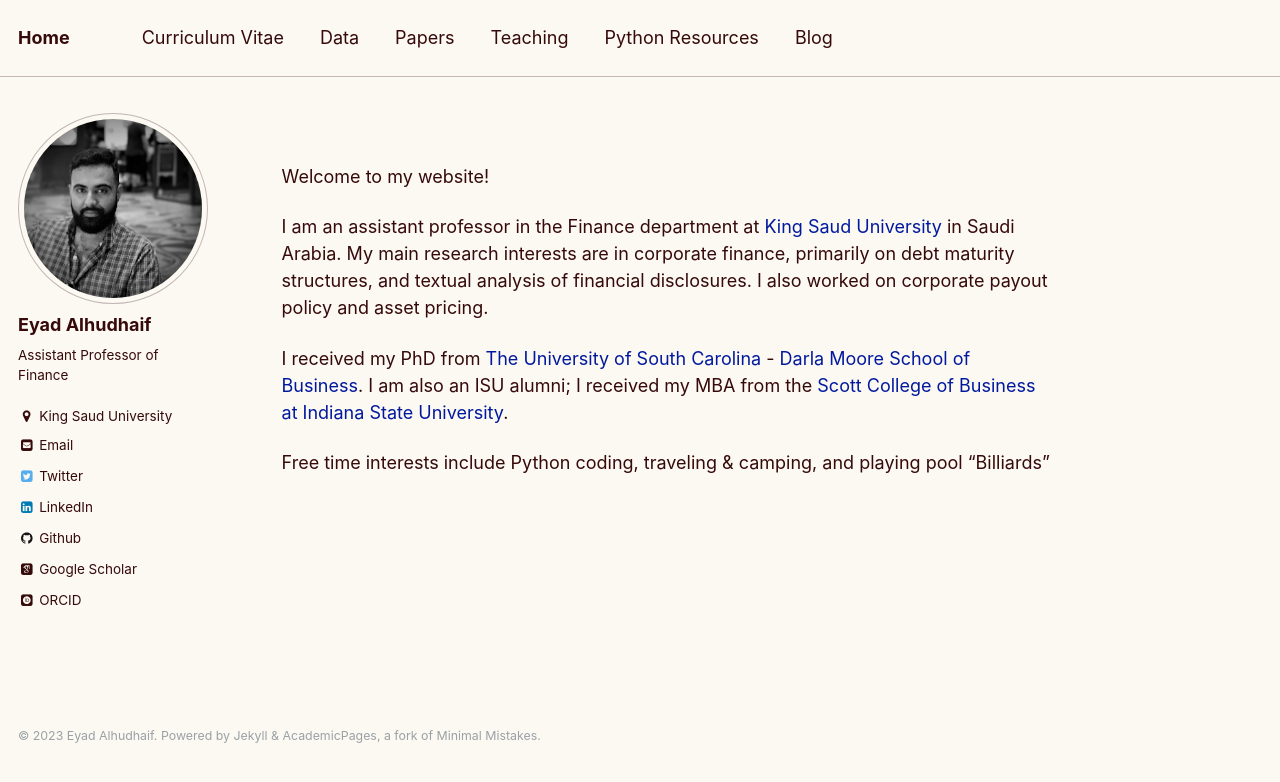
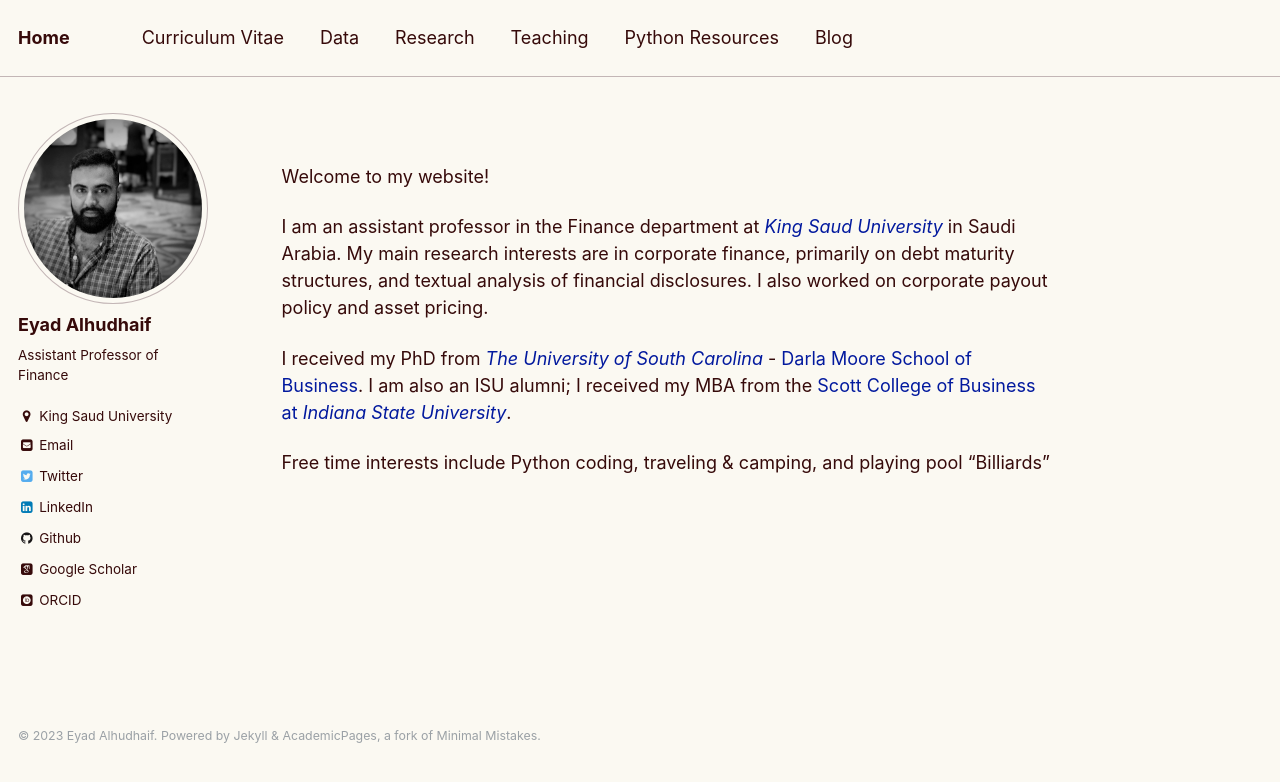
Before and after one commit to ieyada/ieyada.github.io, a Jekyll site: the page built from _pages/about.md, in a window 1280 px wide. Shown: the top 782 px of the page. Built offline with Jekyll 4.4.1, drawn with Linux system fonts in a browser that asks for light colours; some web fonts are replaced.

Commit message:
named the page (research)

```diff
--- a/_data/navigation.yml
+++ b/_data/navigation.yml
@@ -15,8 +15,8 @@ main:
   - title: "Data"
     url: /datasets/
 
-  - title: "Papers"
-    url: /papers/
+  - title: "Research"
+    url: /Research/
 
   - title: "Teaching"
     url: /teaching/
--- a/_pages/about.md
+++ b/_pages/about.md
@@ -12,10 +12,10 @@ redirect_from:
 Welcome to my website!
 
 
-I am an assistant professor in the Finance department at [King Saud University](https://ksu.edu.sa/en/) in Saudi Arabia. My main research interests are in corporate finance, primarily on debt maturity structures, and textual analysis of financial disclosures. I also worked on corporate payout policy and asset pricing.
+I am an assistant professor in the Finance department at [*King Saud University*](https://ksu.edu.sa/en/) in Saudi Arabia. My main research interests are in corporate finance, primarily on debt maturity structures, and textual analysis of financial disclosures. I also worked on corporate payout policy and asset pricing.
 
 
-I received my PhD from [The University of South Carolina](https://sc.edu) - [Darla Moore School of Business](https://sc.edu/study/colleges_schools/moore/index.php). I am also an ISU alumni; I received my MBA from the [Scott College of Business at Indiana State University](https://www.indstate.edu/business/).
+I received my PhD from [*The University of South Carolina*](https://sc.edu) - [Darla Moore School of Business](https://sc.edu/study/colleges_schools/moore/index.php). I am also an ISU alumni; I received my MBA from the [Scott College of Business at *Indiana State University*](https://www.indstate.edu/business/).
 
 
 Free time interests include Python coding, traveling & camping, and playing pool "Billiards"
```
Also changed, not shown: _pages/papers.md (deleted, +0 -26 lines), _pages/research.md (added, +26 -0 lines).
